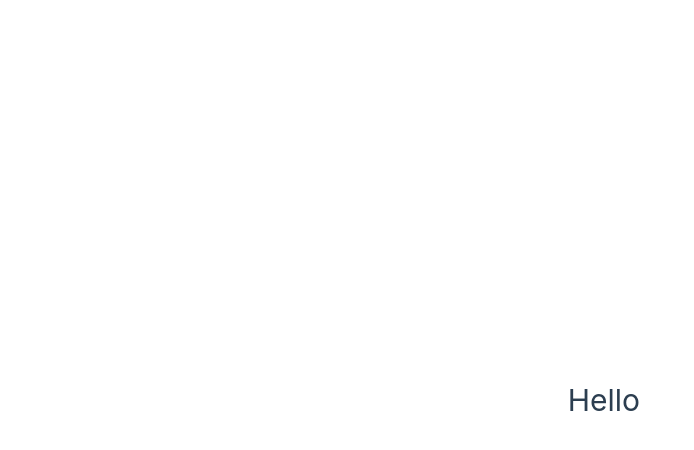
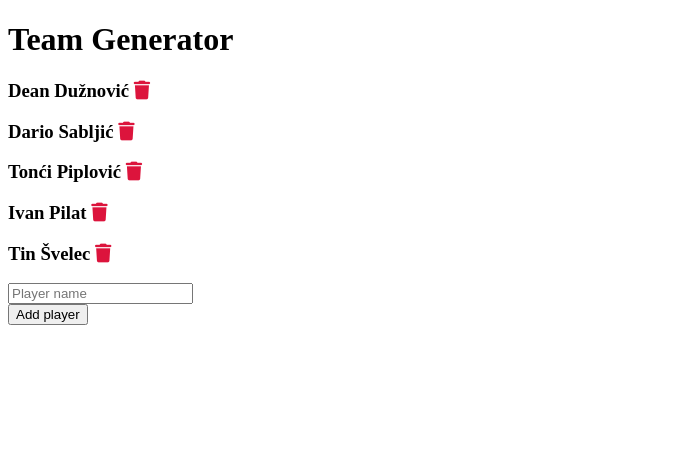
Before and after one commit to Vimor123/team-generator-server, a Vue app: page / in a window 1280 px wide. Shown: the top 450 px of the page, without its empty margins (0-694 px from the left). Built offline with nearby package versions, Linux system fonts and the light colour scheme.

Commit message:
Can delete a player from the list

```diff
--- a/index.html
+++ b/index.html
@@ -3,6 +3,7 @@
   <head>
     <meta charset="UTF-8">
     <link rel="icon" href="/favicon.ico">
+    <link rel="stylesheet" href="https://cdnjs.cloudflare.com/ajax/libs/font-awesome/6.2.1/css/all.min.css" integrity="sha512-MV7K8+y+gLIBoVD59lQIYicR65iaqukzvf/nwasF0nqhPay5w/9lJmVM2hMDcnK1OnMGCdVK+iQrJ7lzPJQd1w==" crossorigin="anonymous" referrerpolicy="no-referrer" />
     <meta name="viewport" content="width=device-width, initial-scale=1.0">
     <title>Team Generator</title>
   </head>
--- a/src/App.vue
+++ b/src/App.vue
@@ -1,9 +1,35 @@
-<script setup>
+<template>
+    <h1> Team Generator </h1>
+    <PlayerList @delete-player="deletePlayer" :players = players />
+    <AddPlayer/>
+</template>
+
+<script>
+    import PlayerList from './components/PlayerList.vue';
+    import AddPlayer from './components/AddPlayer.vue';
+
+    export default {
+        name: "App",
+        components: {
+            PlayerList,
+            AddPlayer
+        },
+        data() {
+            return {
+                players: []
+            }
+        },
+        methods: {
+            deletePlayer(player) {
+                this.players = this.players.filter( (playerName) => playerName !== player)
+                console.log(player + " removed")
+            }
+        },
+        created() {
+            this.players = ["Dean Dužnović", "Dario Sabljić", "Tonći Piplović", "Ivan Pilat", "Tin Švelec"]
+        }
+    }
 </script>
-
-<template>
-  <h1> Hello </h1>
-</template>
 
 <style scoped>
 </style>
--- a/src/assets/base.css
+++ b/src/assets/base.css
@@ -1,4 +1,5 @@
 /* color palette from <https://github.com/vuejs/theme> */
+/*
 :root {
   --vt-c-white: #ffffff;
   --vt-c-white-soft: #f8f8f8;
@@ -20,8 +21,9 @@
   --vt-c-text-dark-1: var(--vt-c-white);
   --vt-c-text-dark-2: rgba(235, 235, 235, 0.64);
 }
-
+*/
 /* semantic color variables for this project */
+/*
 :root {
   --color-background: var(--vt-c-white);
   --color-background-soft: var(--vt-c-white-soft);
@@ -72,3 +74,4 @@ body {
   -webkit-font-smoothing: antialiased;
   -moz-osx-font-smoothing: grayscale;
 }
+*/
--- a/src/assets/main.css
+++ b/src/assets/main.css
@@ -1,3 +1,4 @@
+/*
 @import './base.css';
 
 #app {
@@ -33,3 +34,4 @@ a,
     padding: 0 2rem;
   }
 }
+*/
--- /dev/null
+++ b/src/components/AddPlayer.vue
@@ -0,0 +1,19 @@
+<template>
+    <div class = "add-player-container">
+        <input type="player-name" name="player-name" placeholder="Player name"/>
+    </div>
+    <div>
+        <button @click="onClick()" class="btn" type="submit"> Add player </button>
+    </div>
+</template>
+
+<script>
+    export default {
+        name: "AddPlayer",
+        methods: {
+            onClick() {
+                console.log("I'm working")
+            }
+        }
+    }
+</script>
--- /dev/null
+++ b/src/components/PlayerList.vue
@@ -0,0 +1,26 @@
+<template>
+    <div v-for="player in players">
+        <h3> {{ player }} <i @click="removePlayer(player)" class="fas fa-trash rm-btn"></i></h3>
+    </div>
+</template>
+
+<script>
+    export default {
+        name: "PlayerList",
+        props: {
+            players: Array
+        },
+        methods: {
+            removePlayer(player) {
+                this.$emit('delete-player', player);
+            }
+        },
+        emits: ['delete-player']
+    }
+</script>
+
+<style scoped>
+    .rm-btn {
+        color: crimson
+    }
+</style>
```
